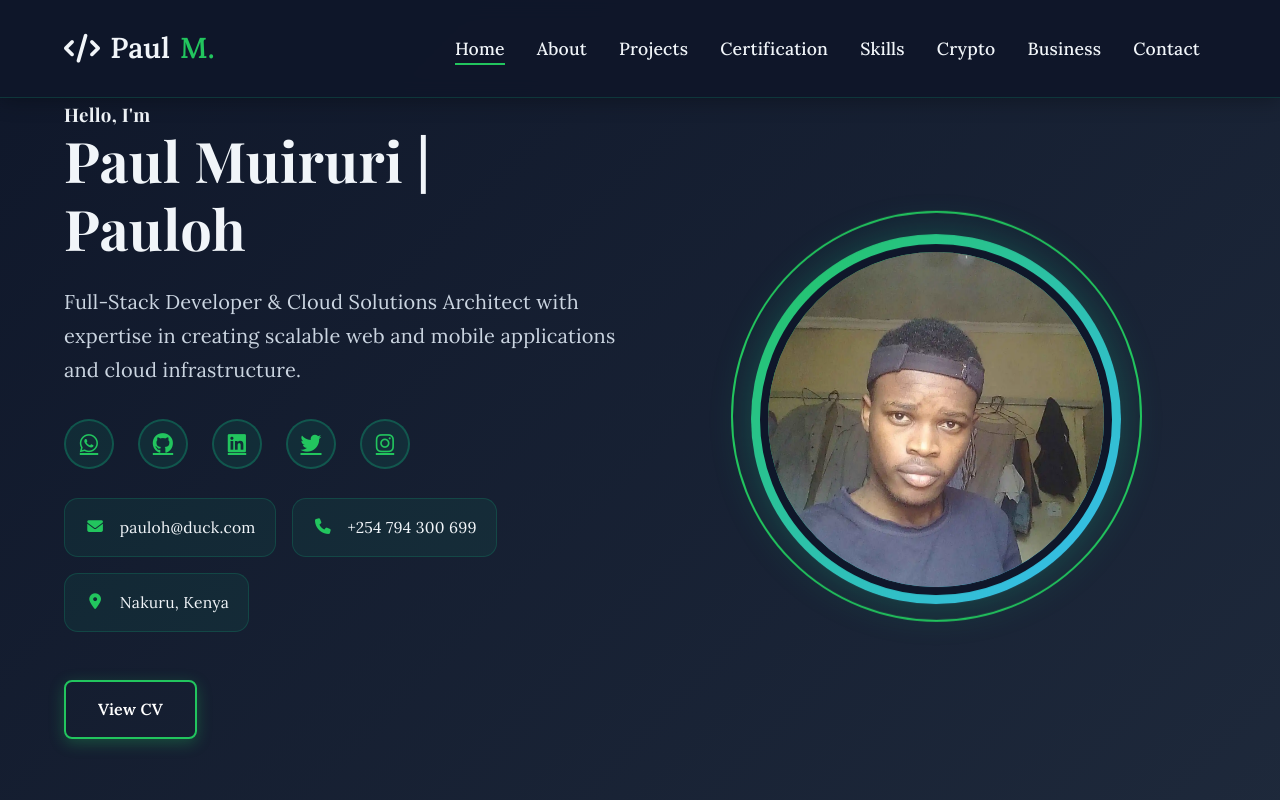
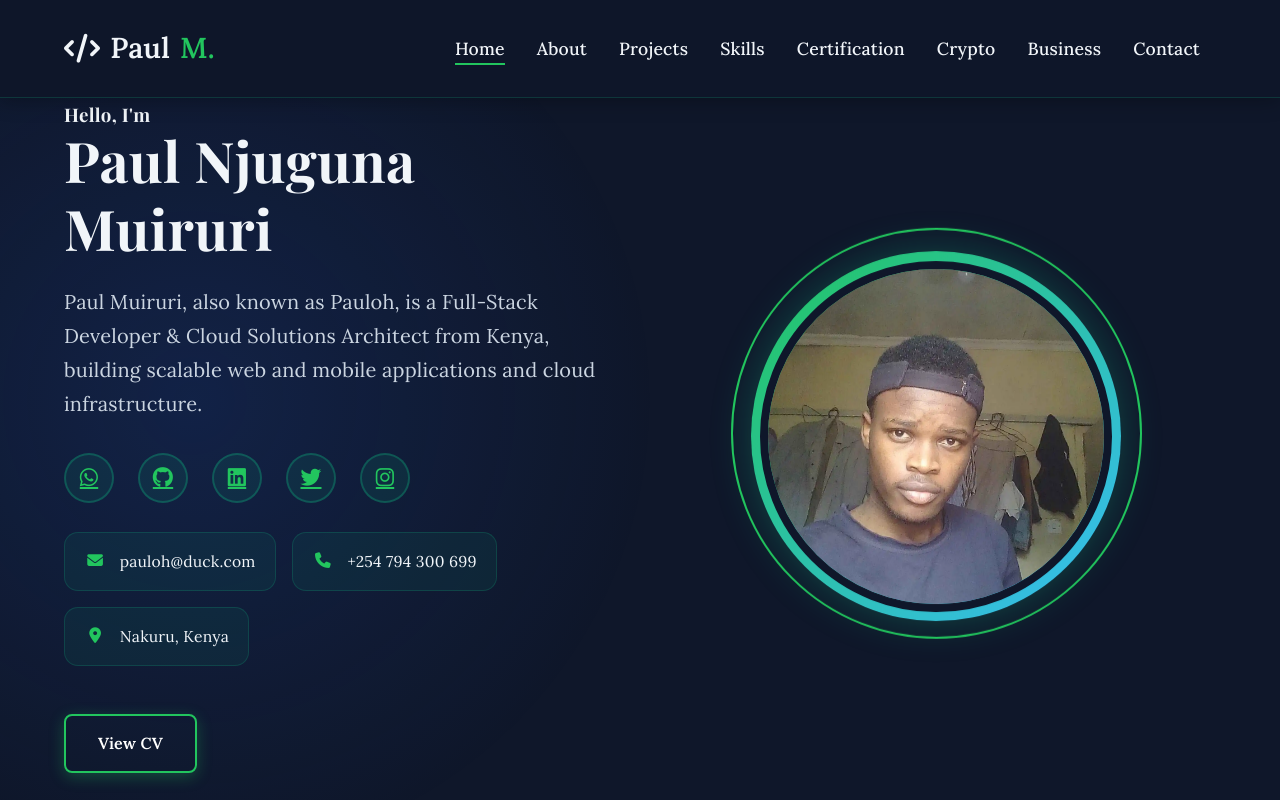
Before and after one commit to Pauloh349/portfolio, a Next.js app: page / in a window 1280 px wide. Shown: the top 800 px of the page. Built offline with nearby package versions, Linux system fonts and the light colour scheme.

Commit message:
Improve SEO

```diff
--- a/app/components/HeroSection.tsx
+++ b/app/components/HeroSection.tsx
@@ -2,49 +2,71 @@ import Image from "next/image";
 
 export default function HeroSection() {
   return (
-    <section className="hero" id="hero">
+    <section className="hero" id="person">
       <div className="container hero-content">
         <div className="hero-text">
           <h3>Hello, I&apos;m</h3>
-          <h1>Paul Muiruri | Pauloh</h1>
+
+          <h1>Paul Njuguna Muiruri</h1>
+
           <p>
-            Full-Stack Developer & Cloud Solutions Architect with expertise in
-            creating scalable web and mobile applications and cloud
-            infrastructure.
+            Paul Muiruri, also known as Pauloh, is a Full-Stack Developer &
+            Cloud Solutions Architect from Kenya, building scalable web and
+            mobile applications and cloud infrastructure.
           </p>
+
           <div className="social-links">
-            <a href="https://wa.me/+254794300699">
+            <a
+              href="https://wa.me/+254794300699"
+              aria-label="Contact Paul Muiruri on WhatsApp"
+            >
               <i className="fab fa-whatsapp"></i>
             </a>
-            <a href="https://github.com/pauloh349">
+
+            <a
+              href="https://github.com/pauloh349"
+              aria-label="Paul Muiruri on GitHub"
+            >
               <i className="fab fa-github"></i>
             </a>
-            <a href="https://www.linkedin.com/in/paul-muiruri-34b734338?utm_source=share&utm_campaign=share_via&utm_content=profile&utm_medium=android_app">
+
+            <a
+              href="https://www.linkedin.com/in/paul-muiruri-34b734338"
+              aria-label="Paul Muiruri on LinkedIn"
+            >
               <i className="fab fa-linkedin"></i>
             </a>
-            <a href="https://www.x.com/Plumace1">
+
+            <a href="https://www.x.com/Plumace1" aria-label="Paul Muiruri on X">
               <i className="fab fa-twitter"></i>
             </a>
-            <a href="https://www.instagram.com/thee_pauloh/">
+
+            <a
+              href="https://www.instagram.com/thee_pauloh/"
+              aria-label="Paul Muiruri on Instagram"
+            >
               <i className="fab fa-instagram"></i>
             </a>
           </div>
+
           <div className="hero-contact-cards">
             <a className="contact-card" href="mailto:pauloh@duck.com">
               <i className="fas fa-envelope"></i>
               <span>pauloh@duck.com</span>
             </a>
+
             <a className="contact-card" href="tel:+254794300699">
               <i className="fas fa-phone"></i>
               <span>+254 794 300 699</span>
             </a>
+
             <div className="contact-card contact-card--location">
               <i className="fas fa-map-marker-alt"></i>
               <span>Nakuru, Kenya</span>
             </div>
           </div>
+
           <div className="hero-btns">
-            {/* <a href="#footer" className="btn">Connect Below</a> */}
             <a
               href="https://drive.google.com/file/d/1oGrDWxvMoBeYmGymuMSekQxNiZeQhhEf/view?usp=drive_link"
               className="btn btn-outline"
@@ -55,14 +77,15 @@ export default function HeroSection() {
             </a>
           </div>
         </div>
+
         <div className="hero-image">
           <div className="hero-img-container">
             <Image
-              src="/me.webp"
-              alt="Paul Muiruri"
-              width={300}
-              height={300}
-              loading="eager"
+              src="/paul-muiruri.webp"
+              alt="Paul Njuguna Muiruri (Paul Muiruri / Pauloh), Full-Stack Developer"
+              width={600}
+              height={600}
+              priority
             />
           </div>
         </div>
--- a/app/components/NavBar.tsx
+++ b/app/components/NavBar.tsx
@@ -2,11 +2,11 @@
 
 import { useEffect, useState } from "react";
 
-const links = [["hero", "Home"], ["about", "About"], ["projects", "Projects"], ["certification", "Certification"], ["skills", "Skills"], ["crypto", "Crypto"], ["business", "Business"], ["footer", "Contact"]] as const;
+const links = [["person", "Home"], ["about", "About"], ["projects", "Projects"], ["skills", "Skills"],["certification", "Certification"], ["crypto", "Crypto"], ["business", "Business"], ["footer", "Contact"]] as const;
 
 export default function NavBar() {
   const [isMenuOpen, setIsMenuOpen] = useState(false);
-  const [activeSection, setActiveSection] = useState("hero");
+  const [activeSection, setActiveSection] = useState("person");
   const [hasScrolled, setHasScrolled] = useState(false);
   useEffect(() => {
     const onScroll = () => {
@@ -14,7 +14,7 @@ export default function NavBar() {
       setActiveSection(links.reduce((current, [id]) => {
         const section = document.getElementById(id);
         return section && window.scrollY >= section.offsetTop - 200 ? id : current;
-      }, "hero"));
+      }, "person"));
     };
     onScroll(); window.addEventListener("scroll", onScroll, { passive: true });
     return () => window.removeEventListener("scroll", onScroll);
@@ -26,7 +26,7 @@ export default function NavBar() {
       <div className={`mobile-nav-overlay${isMenuOpen ? " active" : ""}`} onClick={closeMenu} aria-hidden="true" />
     <nav className={`navbar${hasScrolled ? " scrolled" : ""}`} aria-label="Primary navigation">
       <div className="container nav-container">
-        <a href="#hero" className="logo" onClick={closeMenu}>
+        <a href="#person" className="logo" onClick={closeMenu}>
           <i className="fas fa-code" aria-hidden="true"></i>
           Paul<span>M.</span>
         </a>
--- a/app/layout.tsx
+++ b/app/layout.tsx
@@ -2,55 +2,120 @@ import type { Metadata, Viewport } from "next";
 import "./globals.css";
 import { siteUrl } from "./site";
 
+const profileImage = `${siteUrl}/paul-muiruri.webp`;
+
 export const metadata: Metadata = {
   metadataBase: new URL(siteUrl),
-  title: "Paul Muiruri Pauloh | Full-Stack Developer & Cloud Architect",
+
+  title: "Paul Muiruri | Full-Stack Developer & Cloud Architect",
+
   description:
-    "Paul Muiruri (Pauloh) is a full-stack developer and cloud architect in Nakuru, Kenya, building scalable web and mobile applications with React, React Native, Node.js, Firebase, and Google Cloud.",
+    "Paul Njuguna Muiruri, known as Paul Muiruri and Pauloh, is a Kenyan full-stack developer and cloud architect building web and mobile applications with Next.js, React, React Native, Node.js, Firebase, and Google Cloud.",
+
   applicationName: "Paul Muiruri Portfolio",
-  authors: [{ name: "Paul Muiruri", url: "https://github.com/pauloh349" }],
-  creator: "Paul Muiruri",
-  publisher: "Paul Muiruri",
-  category: "Portfolio",
+
+  authors: [
+    {
+      name: "Paul Njuguna Muiruri",
+      url: siteUrl,
+    },
+  ],
+
+  creator: "Paul Njuguna Muiruri",
+  publisher: "Paul Njuguna Muiruri",
+
   keywords: [
     "Paul Muiruri",
+    "Paul Njuguna Muiruri",
     "Pauloh",
-    "full-stack developer",
-    "cloud architect",
+    "software developer Kenya",
+    "full-stack developer Kenya",
     "React developer",
     "React Native developer",
-    "Nakuru",
-    "Kenya",
+    "Next.js developer",
+    "cloud architect Kenya",
+    "Studyhub Ke",
+    "Egerton University",
   ],
-  verification: { google: "6ZHjrDkkdft6EqtMpUOnAJoCH1WtSrao5GwHl98MWjE" },
+
+  verification: {
+    google: "6ZHjrDkkdft6EqtMpUOnAJoCH1WtSrao5GwHl98MWjE",
+  },
+
   openGraph: {
     type: "profile",
-    title: "Paul Muiruri Pauloh | Full-Stack Developer & Cloud Architect",
+    title: "Paul Muiruri | Full-Stack Developer & Cloud Architect",
     description:
-      "Full-stack web, mobile, and cloud engineer based in Nakuru, Kenya.",
+      "Paul Njuguna Muiruri (Paul Muiruri / Pauloh) is a Kenyan full-stack developer and cloud architect.",
     firstName: "Paul",
     lastName: "Muiruri",
+    username: "Pauloh",
     url: siteUrl,
   },
+
   twitter: {
     card: "summary",
-    title: "Paul Muiruri (Pauloh) | Full-Stack Developer & Cloud Architect",
+    title: "Paul Muiruri | Full-Stack Developer & Cloud Architect",
     description:
-      "Full-stack web, mobile, and cloud engineer based in Nakuru, Kenya.",
+      "Paul Njuguna Muiruri (Paul Muiruri / Pauloh) is a Kenyan full-stack developer and cloud architect.",
   },
-  alternates: { canonical: "/" },
+
+  alternates: {
+    canonical: "/",
+  },
+
   robots: {
     index: true,
     follow: true,
-    googleBot: { index: true, follow: true },
+    googleBot: {
+      index: true,
+      follow: true,
+    },
   },
+};
+
+const personSchema = {
+  "@context": "https://schema.org",
+  "@type": "Person",
+  "@id": `${siteUrl}/#person`,
+
+  name: "Paul Njuguna Muiruri",
+
+  alternateName: ["Paul Muiruri", "Pauloh"],
+
+  url: siteUrl,
+
+  image: profileImage,
+
+  jobTitle: "Full-Stack Developer & Cloud Architect",
+
+  description:
+    "Paul Njuguna Muiruri, known as Paul Muiruri or Pauloh, is a Kenyan full-stack developer and cloud architect building web and mobile applications.",
+
+  sameAs: [
+    "https://github.com/pauloh349",
+    "https://www.linkedin.com/in/paul-muiruri-34b734338",
+    "https://www.x.com/Plumace1",
+    "https://www.instagram.com/thee_pauloh/",
+  ],
+
+  knowsAbout: [
+    "Next.js",
+    "React",
+    "React Native",
+    "JavaScript",
+    "Node.js",
+    "Firebase",
+    "Google Cloud",
+    "PostgreSQL",
+    "Web Development",
+    "Mobile App Development",
+  ],
 };
 
 export const viewport: Viewport = {
   width: "device-width",
   initialScale: 1,
-  maximumScale: 1,
-  userScalable: false,
   themeColor: "#0f172a",
 };
 
@@ -58,13 +123,23 @@ export default function RootLayout({ children }: LayoutProps<"/">) {
   return (
     <html lang="en" className="h-full antialiased" suppressHydrationWarning>
       <head>
-        <link rel="icon" href="/me.webp" />
+        <link rel="icon" href="/paul-muiruri.webp" />
+
         <link rel="preconnect" href="https://cdnjs.cloudflare.com" />
+
         <link
           rel="stylesheet"
           href="https://cdnjs.cloudflare.com/ajax/libs/font-awesome/6.7.2/css/all.min.css"
         />
+
+        <script
+          type="application/ld+json"
+          dangerouslySetInnerHTML={{
+            __html: JSON.stringify(personSchema).replace(/</g, "\\u003c"),
+          }}
+        />
       </head>
+
       <body className="min-h-full flex flex-col">{children}</body>
     </html>
   );
--- a/app/page.tsx
+++ b/app/page.tsx
@@ -49,8 +49,8 @@ export default function Home() {
       <NavBar />
       <HeroSection />
       <AboutMe />
+      <ProjectsSection />
       <SkillsSection />
-      <ProjectsSection />
       <CertificatesSection />
       <CryptoSection />
       <BusinessSection />
```
Also changed, not shown: public/paul-muiruri.webp (renamed from public/me.webp).
